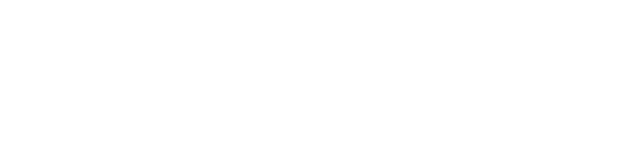
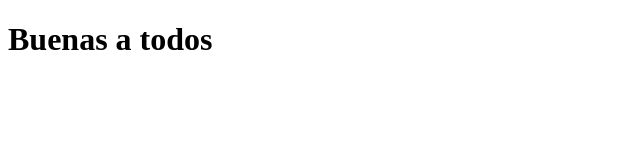
Before and after one commit to MaxiMenfi45/Receta, a plain HTML site: page index.html in a window 1280 px wide. Shown: the whole page, without its empty margins (0-640 px from the left). Drawn offline with Linux system fonts and the light colour scheme.

Commit message:
Solo una prueba

```diff
--- a/index.html
+++ b/index.html
@@ -4,6 +4,8 @@
     <meta charset="UTF-8">
     <meta name="viewport" content="width=device-width, initial-scale=1.0">
     <title>¡Pagina de Recetas!</title>
+
+    <h1>Buenas a todos</h1>
 </head>
 <body>
 
```
